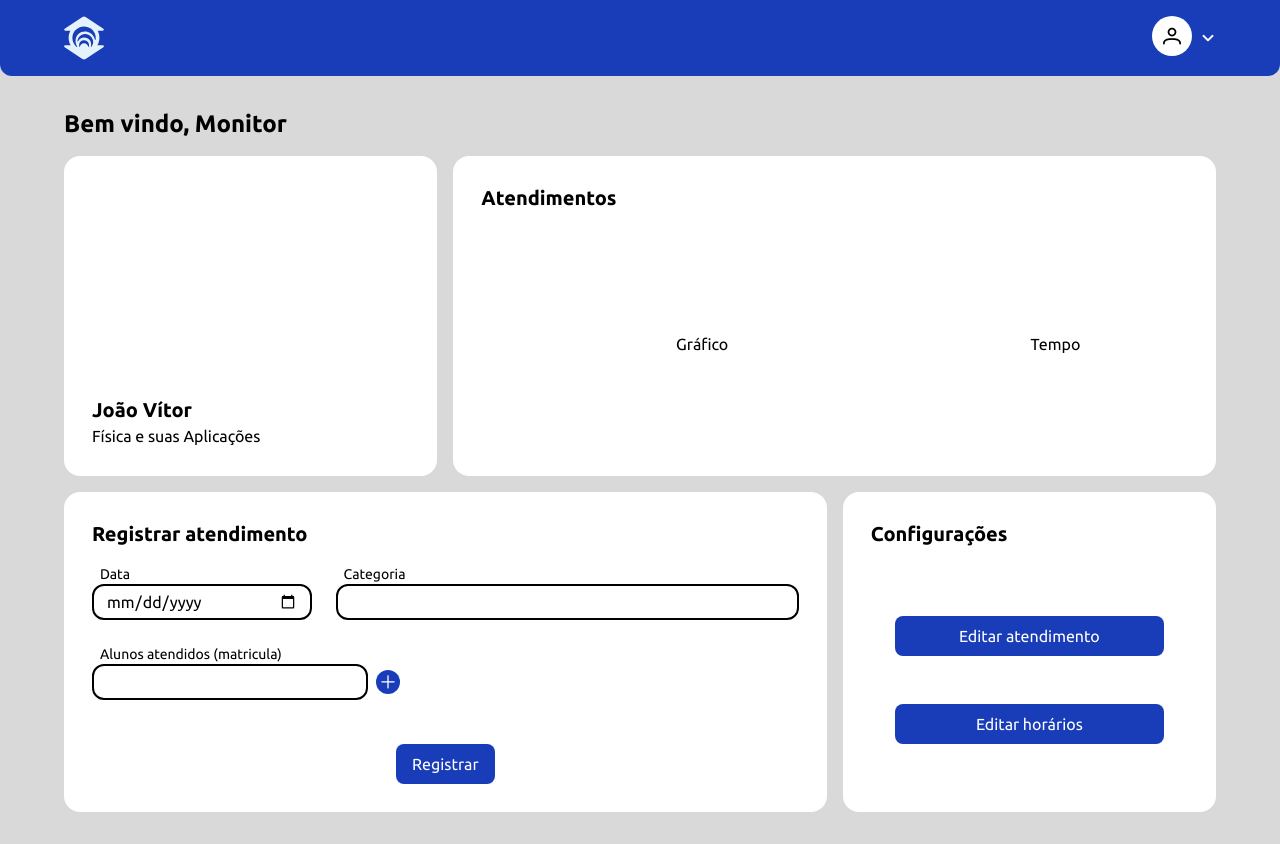
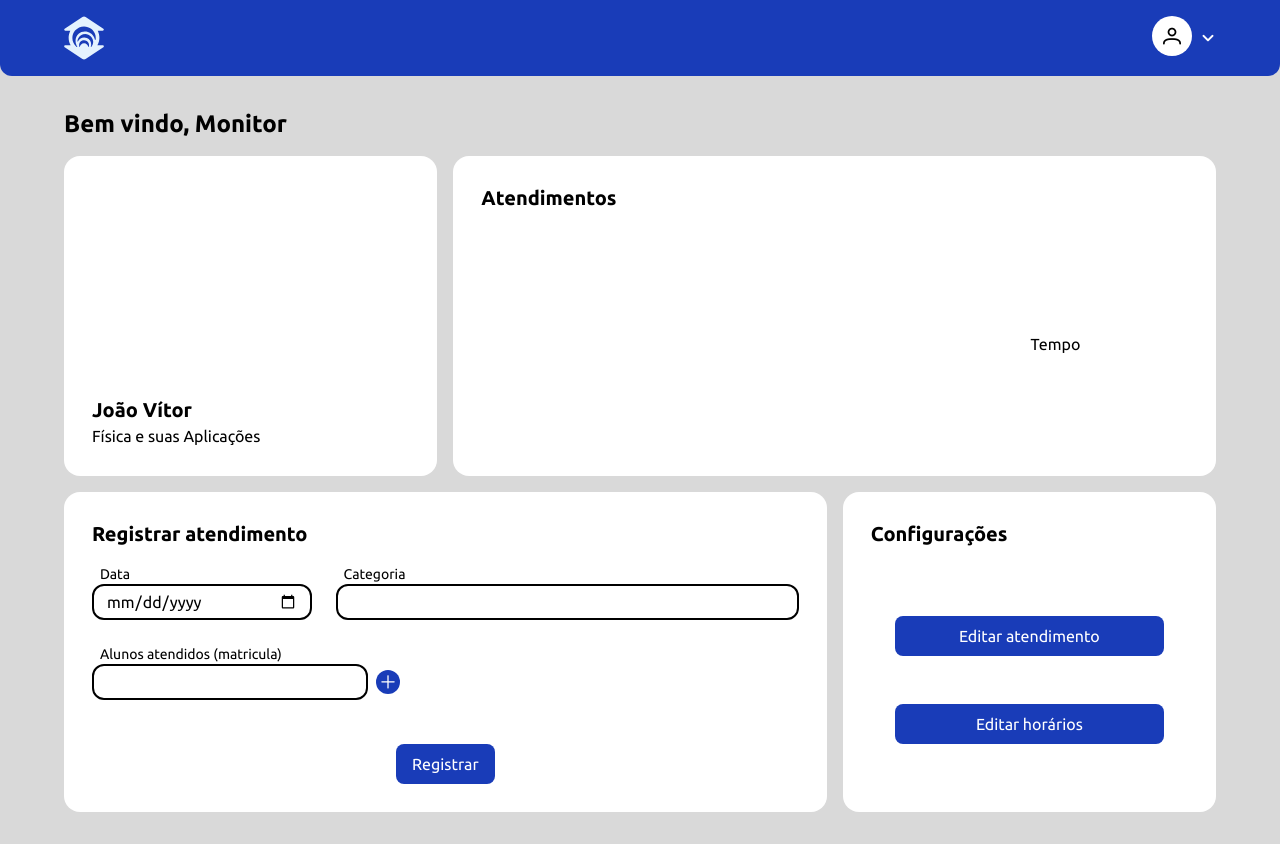
Before and after one commit to joao-tolomelli/gestao-monitoria-UNIFOR, a React (Vite) app in the folder front-end/: page /home in a window 1280 px wide. Built offline with nearby package versions, Linux system fonts and the light colour scheme.

Commit message:
add: routes

```diff
--- a/front-end/package.json
+++ b/front-end/package.json
@@ -15,6 +15,7 @@
     "primereact": "^10.9.4",
     "react": "^19.0.0",
     "react-dom": "^19.0.0",
+    "react-router-dom": "^7.5.2",
     "tailwindcss": "^4.1.3"
   },
   "devDependencies": {
--- a/front-end/src/App.jsx
+++ b/front-end/src/App.jsx
@@ -1,72 +1,11 @@
-import Header from "./components/Header";
-import Button from "./components/Button";
-import InputBox from "./components/InputBox";
+import { RouterProvider } from "react-router-dom"
+import router from "./router";
 
 function App() {
   return (
-    <>
-      <Header />
-      <main className="px-[4rem] flex flex-col my-8">
-        <h1 className="text-2xl font-bold mb-4">Bem vindo, Monitor</h1>
-        <div className="grid grid-cols-3 gap-4">
-          <div className="col-span-1 bg-white rounded-2xl p-7 xl:h-[20rem] 2xl:h-[30rem]">
-            <div className="flex flex-col justify-end h-full">
-              <h1 className="text-xl font-bold">João Vítor</h1>
-              <span>Física e suas Aplicações</span>
-            </div>
-          </div>
-          <div className="col-span-2 bg-white rounded-2xl p-7 xl:h-[20rem] 2xl:h-[30rem]">
-            <h1 className="text-xl font-bold">Atendimentos</h1>
-            <div className="grid grid-cols-8  h-full">
-              <div className="col-span-5 flex justify-center items-center">
-                <span>Gráfico</span>
-              </div>
-              <div className="col-span-3 flex justify-center items-center">
-                <span>Tempo</span>
-              </div>
-            </div>
-          </div>
-          <div className="col-span-2 bg-white rounded-2xl p-7 xl:h-[20rem] 2xl:h-[30rem]">
-            <div className="flex flex-col h-full w-full">
-              <h1 className="text-xl font-bold mb-4">Registrar atendimento</h1>
-              <div className="grid grid-cols-12 gap-6">
-                <div className="col-span-4">
-                  <InputBox label="Data" type="date"></InputBox>
-                </div>
-                <div className="col-span-8">
-                  <InputBox label="Categoria" type="text"></InputBox>
-                </div>
-                <div className="col-span-5">
-                  <div className="flex flex-row items-end">
-                    <InputBox
-                      label="Alunos atendidos (matricula)"
-                      type="text"
-                    ></InputBox>
-                    <div className="flex  w-full h-full ml-2 mb-[.4rem]">
-                      <button className="flex justify-center items-center bg-blue-800 h-[1.5rem] w-[1.5rem] rounded-2xl transition duration-300 transform hover:bg-blue-700 hover:scale-105 cursor-pointer">
-                        <i className="pi pi-plus text-white text-sm" />
-                      </button>
-                    </div>
-                  </div>
-                </div>
-              </div>
-              <div className="h-full w-full flex justify-center items-end">
-                <div>
-                  <Button text="Registrar"></Button>
-                </div>
-              </div>
-            </div>
-          </div>
-          <div className="col-span-1 bg-white rounded-2xl p-7 xl:h-[20rem] 2xl:h-[30rem]">
-            <h1 className="text-xl font-bold">Configurações</h1>
-            <div className="h-full w-full px-6 flex flex-col justify-center items-center gap-12">
-              <Button text="Editar atendimento"></Button>
-              <Button text="Editar horários"></Button>
-            </div>
-          </div>
-        </div>
-      </main>
-    </>
+    <RouterProvider router={router}/>
+
+
   );
 }
 
--- /dev/null
+++ b/front-end/src/components/GraphCandle/index.jsx
@@ -0,0 +1,13 @@
+function GraphCandle(){
+    return(
+        <div className="grid grid-cols-11">
+            <div>
+
+            </div>
+            <div className="">
+
+            </div>
+        </div>
+    )
+}
+export default GraphCandle
--- a/front-end/src/main.jsx
+++ b/front-end/src/main.jsx
@@ -1,5 +1,6 @@
 import { PrimeReactProvider, PrimeReactContext } from "primereact/api";
 import { createRoot } from "react-dom/client";
+
 import "./index.css";
 import 'primeicons/primeicons.css'; // Esta linha é ESSENCIAL para os ícones aparecerem
 import 'primereact/resources/primereact.min.css'; // estilos base
--- /dev/null
+++ b/front-end/src/router.jsx
@@ -0,0 +1,17 @@
+import { createBrowserRouter } from "react-router-dom";
+import HomeHandler from "./views/HomeHandler";
+import Login from "./views/Login";
+
+
+const router = createBrowserRouter([
+  {
+    path: "/",
+    element: <Login />,
+  },
+  {
+    path: "/home",
+    element: <HomeHandler />,
+  },
+]);
+
+export default router;
--- /dev/null
+++ b/front-end/src/views/HomeHandler/index.jsx
@@ -0,0 +1,88 @@
+import { useState } from "react";
+import Button from "../../components/Button";
+import GraphCandle from "../../components/GraphCandle";
+import Header from "../../components/Header";
+import InputBox from "../../components/InputBox";
+
+function HomeHandler() {
+  const [data, setData] = useState({
+    name: "João Vítor",
+    subject: "Física e suas Aplicações",
+    workingHours: {
+      Monday: "2",
+      Tuesday: "4",
+      Wednesday: "1",
+      Thursday: "0",
+      Friday: "5",
+    },
+    Today: "Friday"
+  });
+
+  return (
+    <>
+      <Header />
+      <main className="px-[4rem] flex flex-col my-8">
+        <h1 className="text-2xl font-bold mb-4">Bem vindo, Monitor</h1>
+        <div className="grid grid-cols-3 gap-4">
+          <div className="col-span-1 bg-white rounded-2xl p-7 xl:h-[20rem] 2xl:h-[30rem]">
+            <div className="flex flex-col justify-end h-full">
+              <h1 className="text-xl font-bold">{data.name}</h1>
+              <span>{data.subject}</span>
+            </div>
+          </div>
+          <div className="col-span-2 bg-white rounded-2xl p-7 xl:h-[20rem] 2xl:h-[30rem]">
+            <h1 className="text-xl font-bold">Atendimentos</h1>
+            <div className="grid grid-cols-8  h-full">
+              <div className="col-span-5 flex flex-row justify-center items-center">
+                <GraphCandle></GraphCandle>
+              </div>
+              <div className="col-span-3 flex justify-center items-center">
+                <span>Tempo</span>
+              </div>
+            </div>
+          </div>
+          <div className="col-span-2 bg-white rounded-2xl p-7 xl:h-[20rem] 2xl:h-[30rem]">
+            <div className="flex flex-col h-full w-full">
+              <h1 className="text-xl font-bold mb-4">Registrar atendimento</h1>
+              <div className="grid grid-cols-12 gap-6">
+                <div className="col-span-4">
+                  <InputBox label="Data" type="date"></InputBox>
+                </div>
+                <div className="col-span-8">
+                  <InputBox label="Categoria" type="text"></InputBox>
+                </div>
+                <div className="col-span-5">
+                  <div className="flex flex-row items-end">
+                    <InputBox
+                      label="Alunos atendidos (matricula)"
+                      type="text"
+                    ></InputBox>
+                    <div className="flex  w-full h-full ml-2 mb-[.4rem]">
+                      <button className="flex justify-center items-center bg-blue-800 h-[1.5rem] w-[1.5rem] rounded-2xl transition duration-300 transform hover:bg-blue-700 hover:scale-105 cursor-pointer">
+                        <i className="pi pi-plus text-white text-sm" />
+                      </button>
+                    </div>
+                  </div>
+                </div>
+              </div>
+              <div className="h-full w-full flex justify-center items-end">
+                <div>
+                  <Button text="Registrar"></Button>
+                </div>
+              </div>
+            </div>
+          </div>
+          <div className="col-span-1 bg-white rounded-2xl p-7 xl:h-[20rem] 2xl:h-[30rem]">
+            <h1 className="text-xl font-bold">Configurações</h1>
+            <div className="h-full w-full px-6 flex flex-col justify-center items-center gap-12">
+              <Button text="Editar atendimento"></Button>
+              <Button text="Editar horários"></Button>
+            </div>
+          </div>
+        </div>
+      </main>
+    </>
+  );
+}
+
+export default HomeHandler;
--- /dev/null
+++ b/front-end/src/views/Login/index.jsx
@@ -0,0 +1,7 @@
+function Login(){
+    return(
+        <h1>Login works!</h1>
+    )
+}
+
+export default Login;
```
Also changed, not shown: 1 other file (tests, documents, lock files or other folders).
